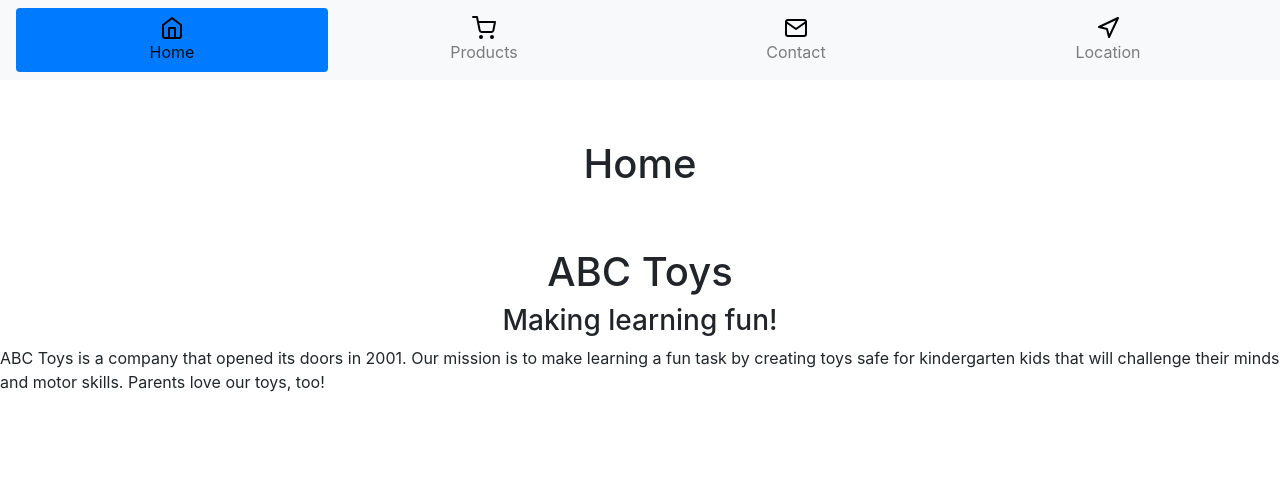
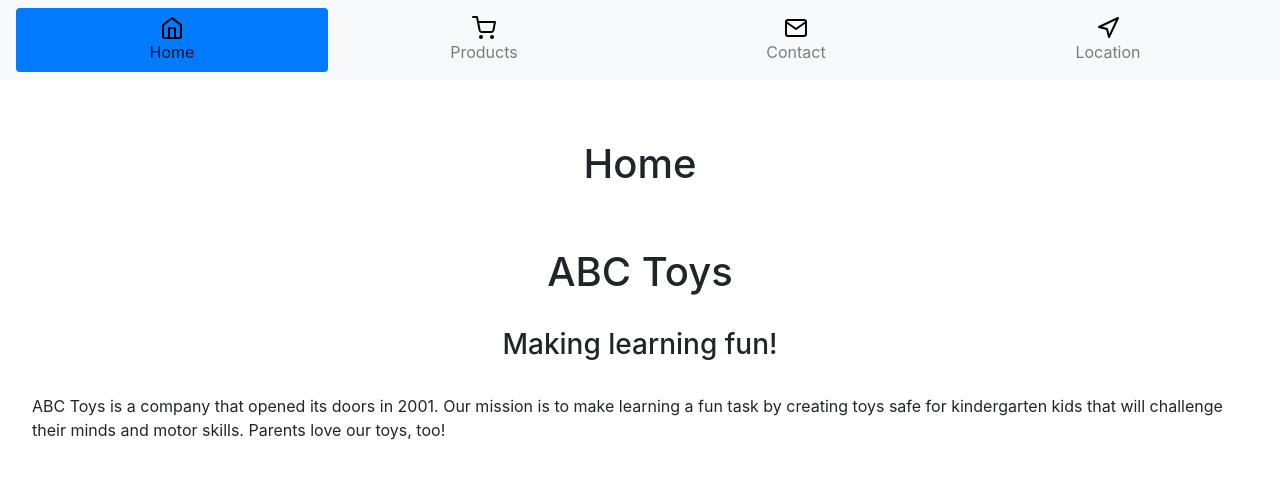
Before and after one commit to Egoscio-zz/cim45-react, a React (Create React App) app: page / in a window 1280 px wide. Shown: the top 478 px of the page. Built offline with nearby package versions, Linux system fonts and the light colour scheme.

Commit message:
Slight changes.

```diff
--- a/src/App.css
+++ b/src/App.css
@@ -5,10 +5,20 @@
 
 .product img.photo {
     display: block;
+    margin: 0 auto;
     width: 95%;
-    margin: 0 auto;
 }
 
 .title {
     margin: 1.5em 0;
 }
+
+.content {
+    width: 95%;
+    margin: 0 auto;
+}
+
+p img,
+.product img {
+    margin-right: 0.5em;
+}
--- a/src/App.tsx
+++ b/src/App.tsx
@@ -24,6 +24,7 @@ class App extends React.Component<any, IState> {
     }
 
     render() {
+        const tab = tabs.find(tab => tab.path === this.state.currentPath);
         return (
             <>
                 <Navbar sticky="top" bg="light">
@@ -44,23 +45,21 @@ class App extends React.Component<any, IState> {
                         ))}
                     </Nav>
                 </Navbar>
-                <h1 className="title text-center">
-                    {(() => {
-                        const tab = tabs.find(
-                            tab => tab.path === this.state.currentPath
-                        );
-                        return tab ? tab.name : null;
-                    })()}
-                </h1>
+                <div className="content">
+                    {tab ? (
+                        <h1 className="title text-center">{tab.name}</h1>
+                    ) : null}
                     <Page path="/home" currentPath={this.state.currentPath}>
                         <h1 className="text-center">ABC Toys</h1>
+                        <br />
                         <h3 className="text-center">Making learning fun!</h3>
-
+                        <br />
                         <p>
-                        ABC Toys is a company that opened its doors in 2001. Our
-                        mission is to make learning a fun task by creating toys
-                        safe for kindergarten kids that will challenge their
-                        minds and motor skills. Parents love our toys, too!
+                            ABC Toys is a company that opened its doors in 2001.
+                            Our mission is to make learning a fun task by
+                            creating toys safe for kindergarten kids that will
+                            challenge their minds and motor skills. Parents love
+                            our toys, too!
                         </p>
                     </Page>
                     <Page path="/products" currentPath={this.state.currentPath}>
@@ -85,14 +84,14 @@ class App extends React.Component<any, IState> {
 
                         <p>
                             <Icon type={IconType.facebook} />
-                        <a href="https://www.facebook.com/abc_toys_ivc/">
+                            <a href="https://www.facebook.com/abctoys/">
                                 Follow us on Facebook!
                             </a>
                         </p>
 
                         <p>
                             <Icon type={IconType.phone} />
-                        (507)286-8440
+                            (507) 286-8440
                         </p>
 
                         <p>
@@ -104,14 +103,16 @@ class App extends React.Component<any, IState> {
                             <Form.Group>
                                 <Form.Label>Name</Form.Label>
                                 <Form.Control placeholder="John Doe" />
-                            <Form.Text />
+
+                                <br />
 
                                 <Form.Label>Email</Form.Label>
                                 <Form.Control
                                     placeholder="johndoe@example.com"
                                     type="email"
                                 />
-                            <Form.Text />
+
+                                <br />
 
                                 <Form.Label>Comment</Form.Label>
                                 <Form.Control
@@ -119,14 +120,17 @@ class App extends React.Component<any, IState> {
                                     as="textarea"
                                 />
 
+                                <br />
+
                                 <Button>Submit</Button>
                             </Form.Group>
                         </Form>
                     </Page>
                     <Page path="/location" currentPath={this.state.currentPath}>
-                    Once we open our store, we'll provide you with its location,
-                    and directions from your current location!
+                        Once we open our store, we'll provide you with its
+                        location, and directions from your current location!
                     </Page>
+                </div>
             </>
         );
     }
```
Lines whose indentation alone changed are shown as unchanged.
